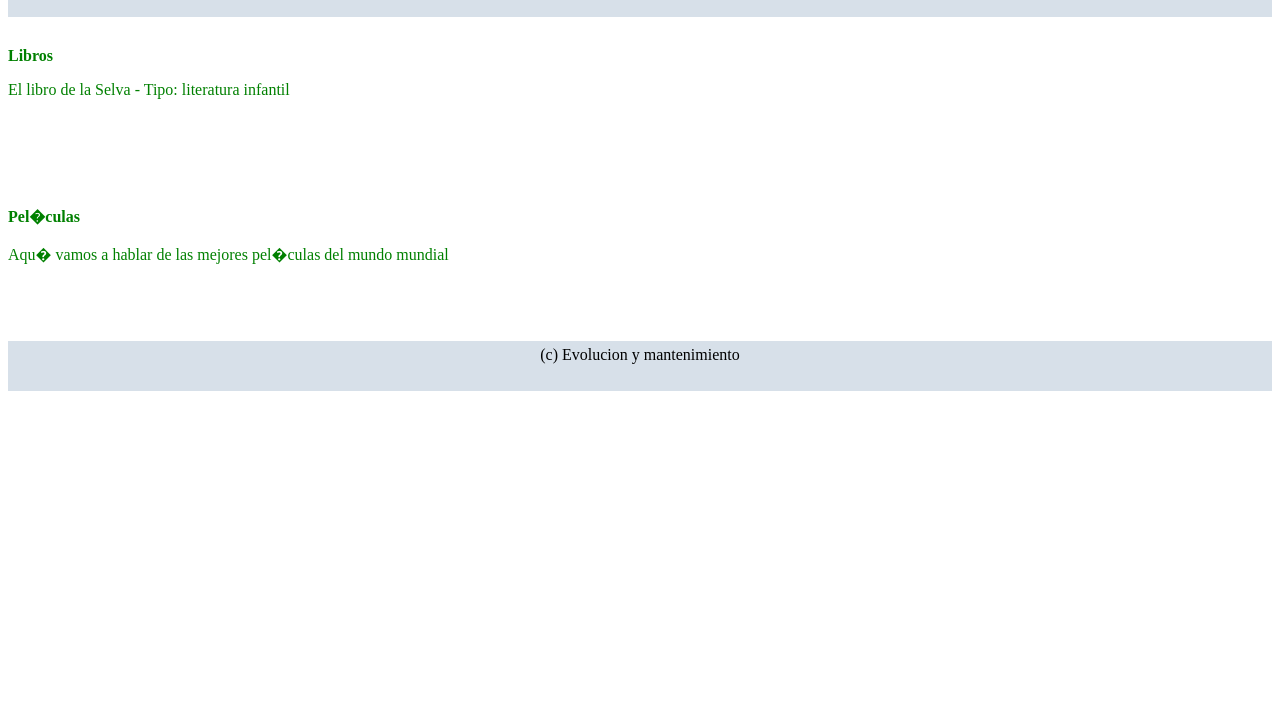
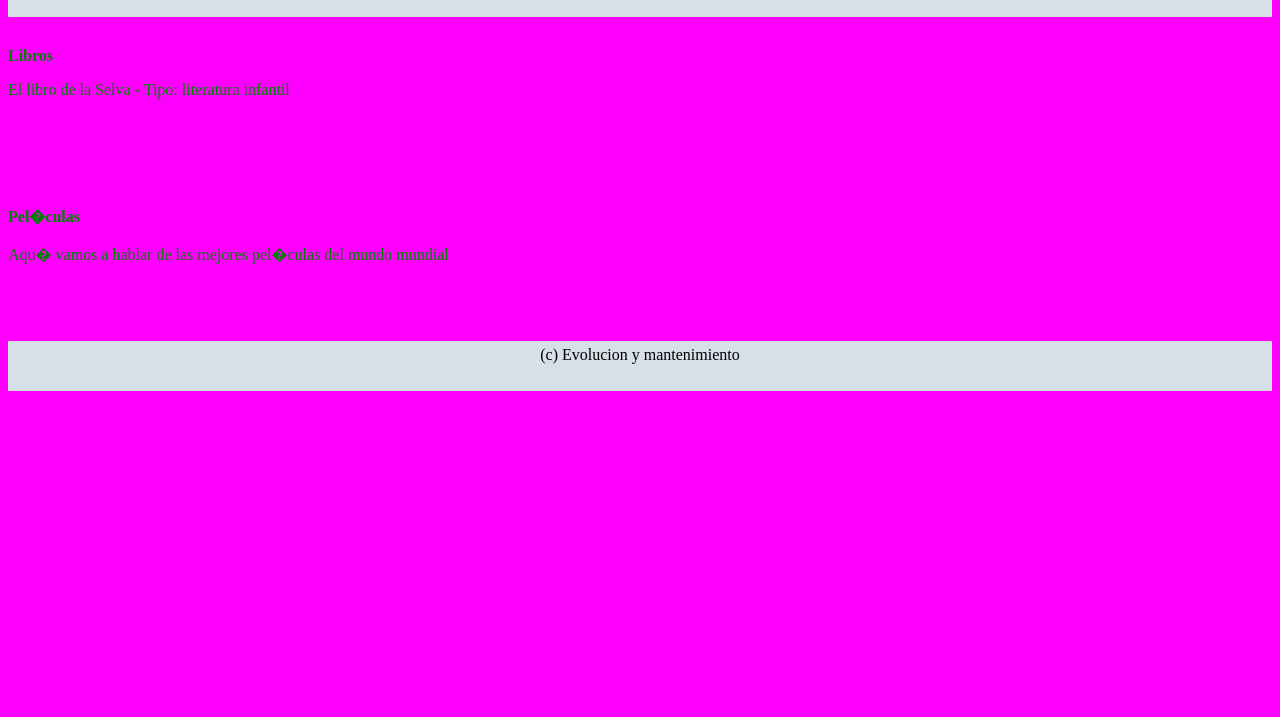
Before and after one commit to isabelgemahitamartinez/Equipo3Trabajo2, a plain HTML site: page index.html in a window 1280 px wide. Shown: the part 91-808 px from the top of the page. Drawn offline with Linux system fonts and the light colour scheme.

Commit message:
change background color

```diff
--- a/css/style.css
+++ b/css/style.css
@@ -1,6 +1,6 @@
 html,body {
  height:100%;
- background:white;
+ background:#FF00FF;
 }
 header {
 
```
